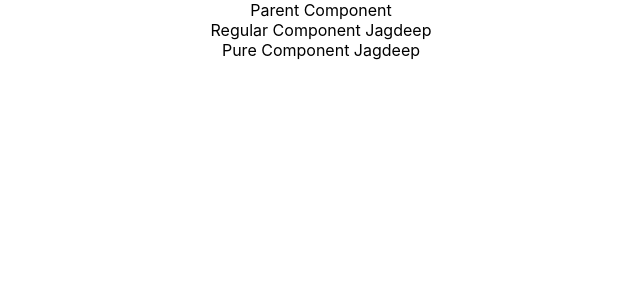
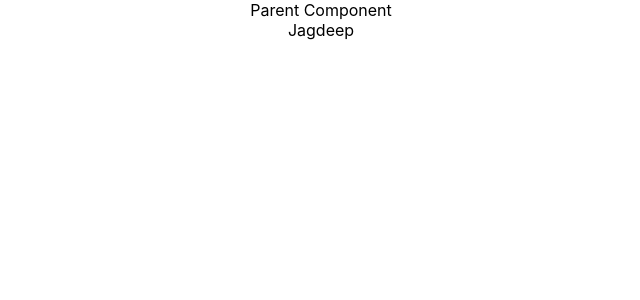
Before and after one commit to Jagkar/react-learning-codeevolution, a React (Create React App) app: page / in a window 1280 px wide. Shown: the top 300 px of the page, without its empty margins (319-959 px from the left). Built offline with nearby package versions, Linux system fonts and the light colour scheme.

Commit message:
Memo Day 21

```diff
--- a/src/components/T26_ParentComponent.js
+++ b/src/components/T26_ParentComponent.js
@@ -1,8 +1,10 @@
-import React, { Component } from 'react'
+import React, { Component,PureComponent } from 'react'
 import T26_RegularComponent from './T26_RegularComponent'
 import T26_PureComponent from './T26_PureComponent'
+import T27_memo from './T27_memo'
 
 class T26_ParentComponent extends Component {
+// class T26_ParentComponent extends PureComponent {
     constructor(props) {
       super(props)
 
@@ -22,8 +24,11 @@ class T26_ParentComponent extends Component {
 
     return (
       <div>Parent Component
-        <T26_RegularComponent name={this.state.name}/>
-        <T26_PureComponent name={this.state.name}/>
+        {/* <T26_RegularComponent name={this.state.name}/> */}
+        {/* <T26_PureComponent name={this.state.name}/> */}
+
+        {/* T27_memo */}
+        <T27_memo name={this.state.name}/>
       </div>
     )
   }
--- /dev/null
+++ b/src/components/T27_memo.js
@@ -0,0 +1,13 @@
+import React from 'react'
+
+function T27_memo({name}) {
+    console.log('Rendering Memo component');
+
+  return (
+    <div>{name}</div>
+  )
+  // refer to change in file T26_ParentComponent
+}
+
+// export default T27_memo
+export default React.memo(T27_memo)
```
